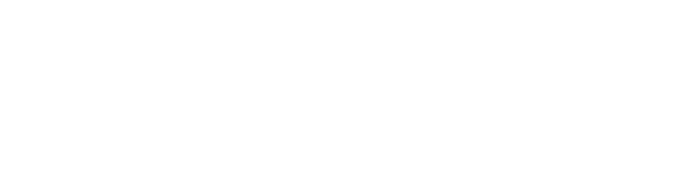
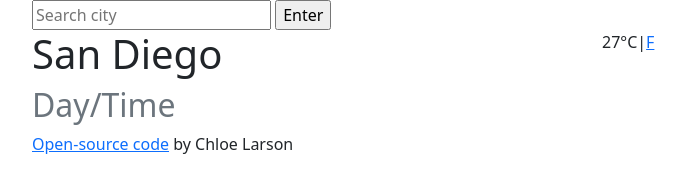
Before and after one commit to clarsongit/weather-app, a plain HTML site: page index.html in a window 1280 px wide. Shown: the whole page, without its empty margins (50-735 px from the left). Drawn offline with nearby package versions, Linux system fonts and the light colour scheme.

Commit message:
Added basic html structure

```diff
--- a/index.html
+++ b/index.html
@@ -14,6 +14,36 @@
     <link rel="stylesheet" href="src/style.css" />
   </head>
   <body>
+    <div class="container">
+      <form class="search-bar" id="city-form">
+        <i class="fa-solid fa-magnifying-glass search-icon"></i>
+        <input type="text" id="city-input" placeholder="Search city" />
+        <input type="submit" value="Enter" />
+      </form>
+      <div class="main-section">
+        <div class="row">
+          <div class="col-6">
+            <h1>San Diego</h1>
+            <h2 class="text-muted">Day/Time</h2>
+          </div>
+          <div class="col-6">
+            <div class="temp-right">
+              <span class="temp">27°</span
+              ><span class="unit">C|<a href="#">F</a></span>
+            </div>
+          </div>
+        </div>
+      </div>
+      <footer>
+        <a
+          href="https://github.com/clarsongit/weather-project-shecodes"
+          target="_blank"
+        >
+          Open-source code</a
+        >
+        by Chloe Larson
+      </footer>
+    </div>
     <script src="src/script.js"></script>
   </body>
 </html>
```
Also changed, not shown: 1 other file.
